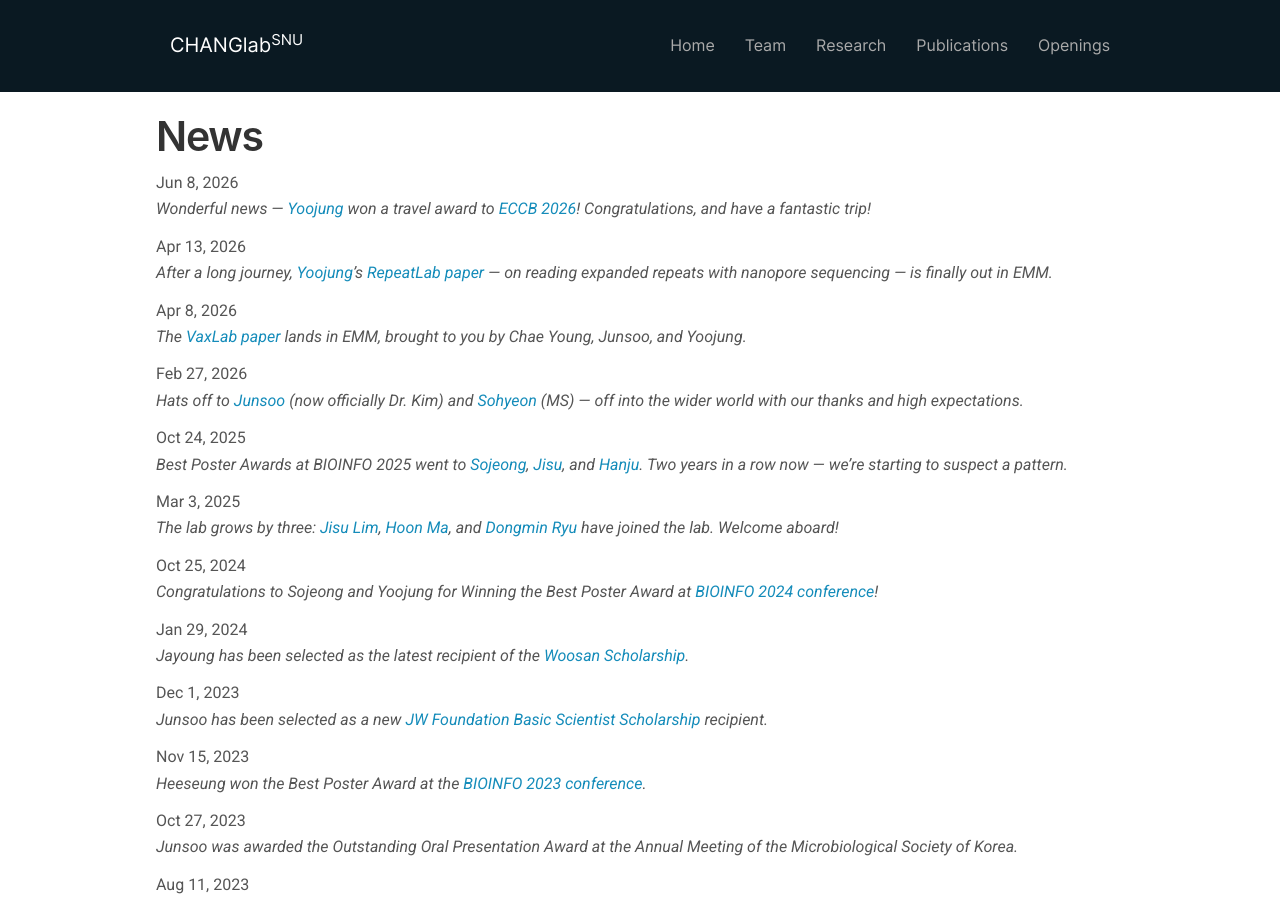
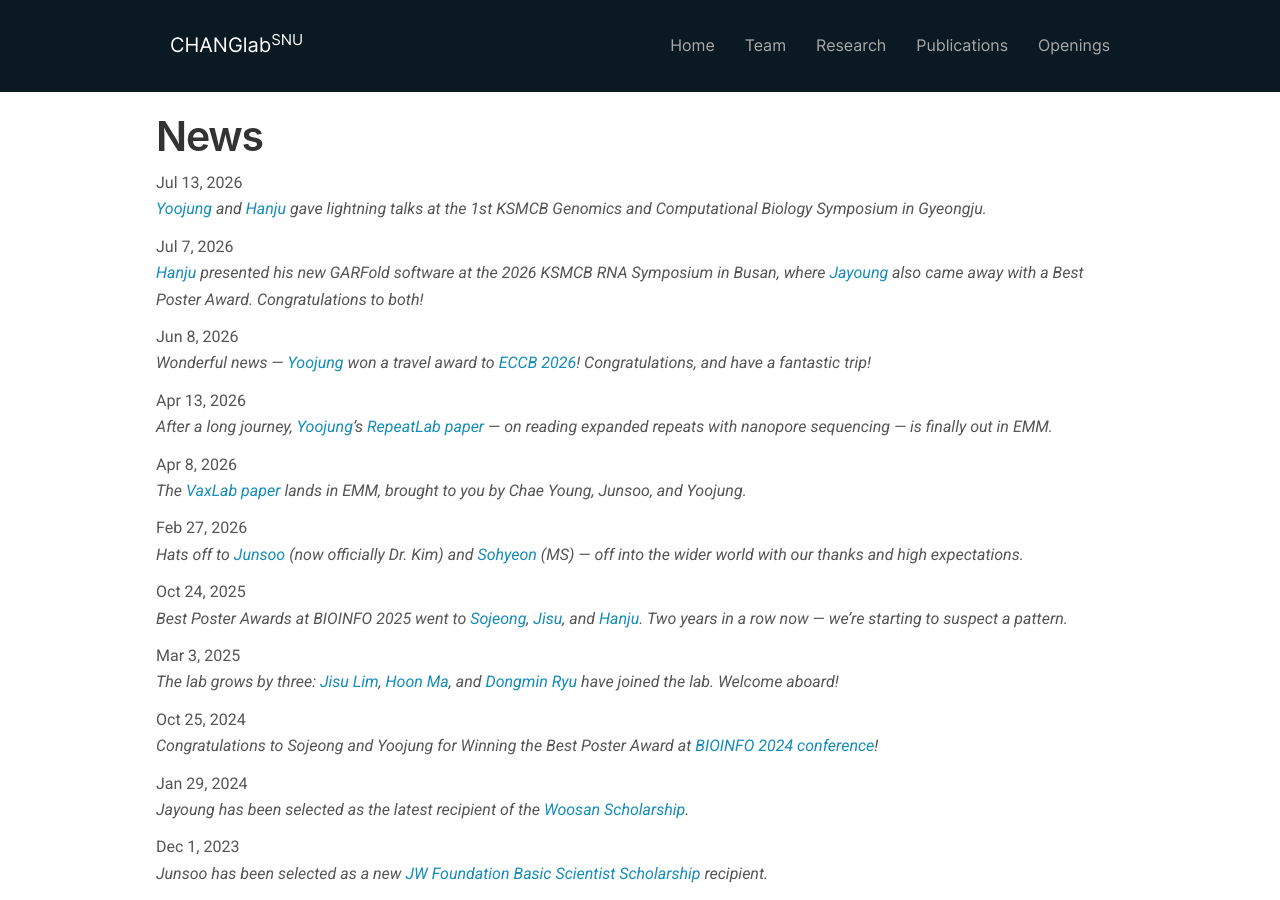
Before and after one commit to ChangLabSNU/ChangLabSNU.github.io, a Jekyll site: the page built from _pages/allnews.md, in a window 1280 px wide and 900 px high. Built offline with Jekyll 4.4.1, drawn with Linux system fonts in a browser that asks for light colours; nearby versions of some CDN libraries; some web fonts are replaced.

Commit message:
Add news in the recent KSMCB symposia.

```diff
--- a/_data/news.yml
+++ b/_data/news.yml
@@ -1,3 +1,9 @@
+- date: Jul 13, 2026
+  headline: '<a href="/team/yoojung-han">Yoojung</a> and <a href="/team/hanju-lee">Hanju</a> gave lightning talks at the 1st KSMCB Genomics and Computational Biology Symposium in Gyeongju.'
+
+- date: Jul 7, 2026
+  headline: '<a href="/team/hanju-lee">Hanju</a> presented his new GARFold software at the 2026 KSMCB RNA Symposium in Busan, where <a href="/team/jayoung-ku">Jayoung</a> also came away with a Best Poster Award. Congratulations to both!'
+
 - date: Jun 8, 2026
   headline: 'Wonderful news — <a href="/team/yoojung-han">Yoojung</a> won a travel award to <a href="https://eccb2026.org/">ECCB 2026</a>! Congratulations, and have a fantastic trip!'
 
```
